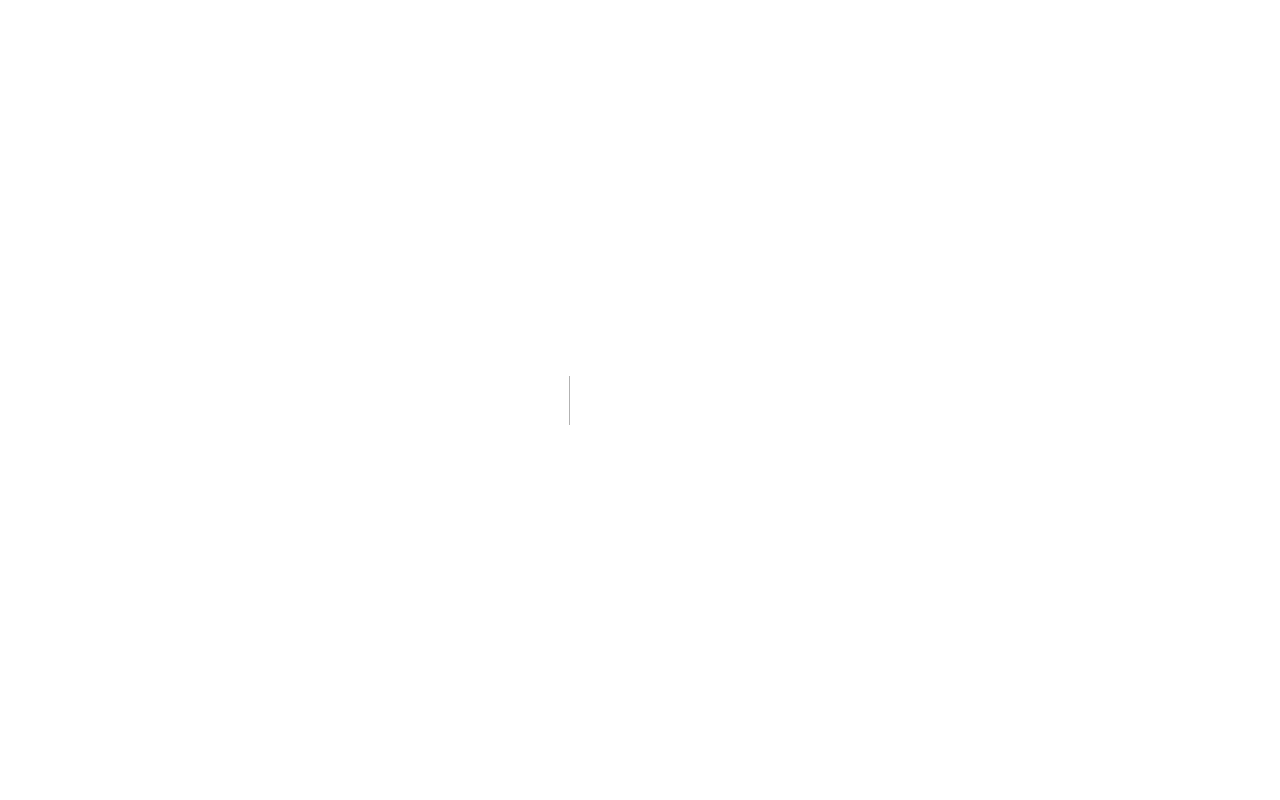
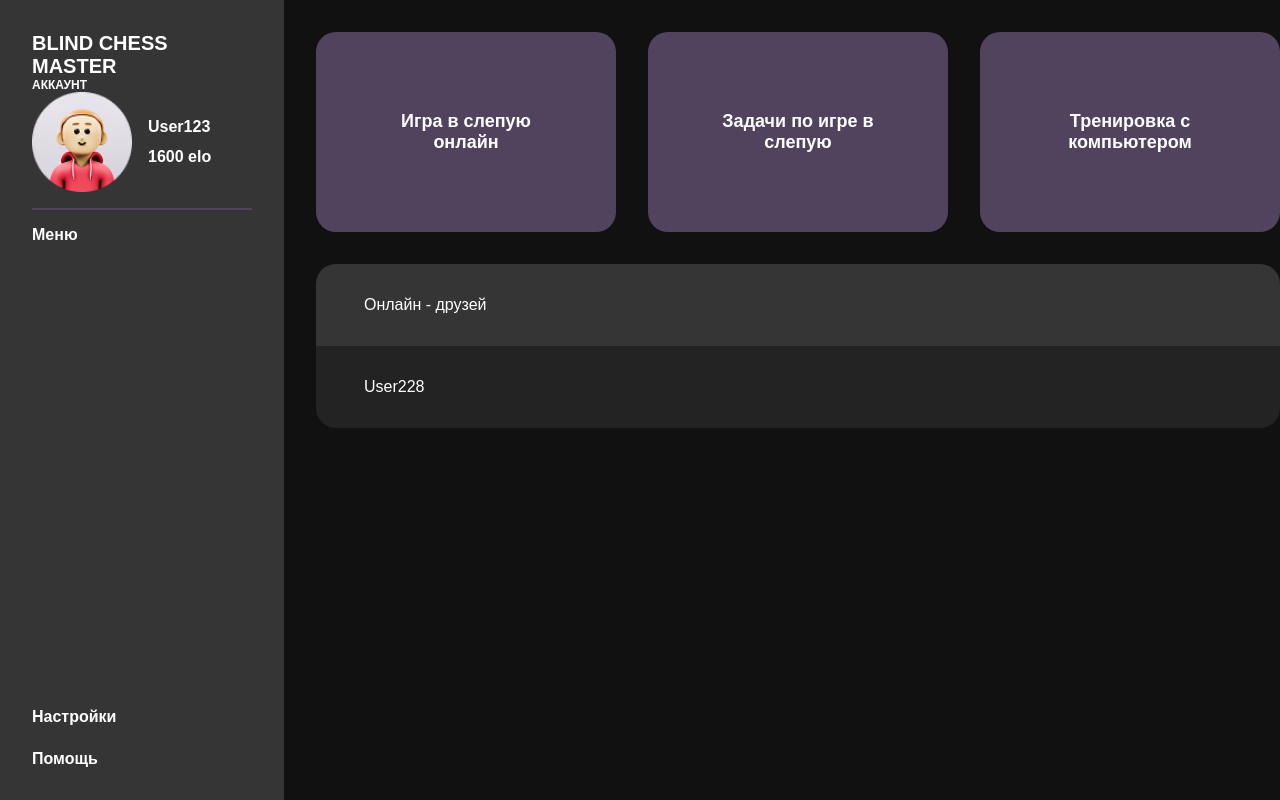
Before and after one commit to YaroslavSintsov/Blind-Chess-Game, a Next.js app: page /menu in a window 1280 px wide. Before the commit this address had no page. Built offline with nearby package versions, Linux system fonts and the light colour scheme.

Commit message:
подключение Link-ов

```diff
--- a/app/globals.css
+++ b/app/globals.css
@@ -326,6 +326,11 @@ select{
   to { opacity: 1; }
 }
 .menu-href{
-  border:none;
-  background-color: none;
+  text-decoration: none;
+  font-size: 16px;
+  font-weight: bold;
+  background-color: transparent;
+  border: none;
+  cursor: pointer;
+  color: #ffffff;
 }
--- a/app/page.tsx
+++ b/app/menu/page.tsx
@@ -6,9 +6,9 @@ import CardMenuBtnPlay from "@/src/components/CardMenuBtn/CardMenuBtn";
 import CardMenuBtnTactics from "@/src/components/CardMenuBtn/CardMenuBtnTactics";
 import CardMenuBtnTrening from "@/src/components/CardMenuBtn/CardMenuBtnTrening";
 import Friends from "@/src/components/online-friends/friends";
-import Game from "./Game";
-import Tactics from "./tactics";
-import Trening from './trening';
+import Tactics from "../tactics/page";
+import Trening from '../trening/page';
+import MenuBtn from "@/src/components/menu-btn";
 import Modal from "@/src/components/modal"; // Импорт компонента модального окна
 
 export default function Home() {
@@ -39,12 +39,7 @@ export default function Home() {
               </div>
               <hr />
               <div className="menu-before">
-                <button
-                  className={`menu-href ${activeTab === 'menu' ? 'active' : ''}`}
-                  onClick={() => setActiveTab('menu')}
-                >
-                  Главное меню
-                </button>
+                <MenuBtn></MenuBtn>
               </div>
             </div>
             <div className="menu-bottom">
@@ -83,7 +78,6 @@ export default function Home() {
             </>
           )}
 
-          {activeTab === 'game' && <Game />}
           {activeTab === 'tactics' && <Tactics />}
           {activeTab === 'training' && <Trening />}
         </main>
@@ -127,9 +121,6 @@ export default function Home() {
         </ul>
         <p>При возникновении проблем пишите в поддержку: <code>support@blindchess.com</code></p>
       </Modal>
-      <Game></Game>
-      <Tactics></Tactics>
-      <Trening></Trening>
     </>
   );
 }
--- a/app/Game.tsx
+++ b/app/tactics/page.tsx
@@ -6,11 +6,12 @@ import CardMenuBtnPlay from "@/src/components/CardMenuBtn/CardMenuBtn";
 import CardMenuBtnTactics from "@/src/components/CardMenuBtn/CardMenuBtnTactics";
 import CardMenuBtnTrening from "@/src/components/CardMenuBtn/CardMenuBtnTrening";
 import Friends from "@/src/components/online-friends/friends";
-import Tactics from "./tactics";
-import Trening from './trening';
+import MenuBtn from "@/src/components/menu-btn";
+import Game from "../game/page";
+import Trening from '../trening/page';
 import Modal from "@/src/components/modal"; // Импорт компонента модального окна
 
-export default function Game(){
+export default function Tactics(){
     const [activeTab, setActiveTab] = useState('menu');
 
     // Состояния для модальных окон
@@ -37,12 +38,7 @@ export default function Game(){
                               </div>
                               <hr />
                               <div className="menu-before">
-                        <button
-                        className={`menu-href ${activeTab === 'menu' ? 'active' : ''}`}
-                        onClick={() => setActiveTab('menu')}
-                        >
-                        Главное меню
-                        </button>
+                                <MenuBtn></MenuBtn>
                               </div>
                             </div>
                             <div className="menu-bottom">
@@ -62,10 +58,11 @@ export default function Game(){
                             </div>
                           </div>
                 </aside>
-                <div className="game-right">Трент алекс, Влахович, Витинья, Laporte, Bellingol, Bounou, Harry Kane, Theo Hernandes, Jordy Alba, Casteels, Kobel, Bacha, Modric, Bronze, Olmo, Ajer, Tokoz, Lisandro Martines, Gotze, Edegaard, Gabriel Jesus, Gnabri, Di lorenzo, Salah, Valverde, Gomez, Sterling, Rashford
+                <div className="game-right">
                     <div className="left_panel">
-                        <p className='made_moves'>Сделаные ходы</p>
-                        <div className="moves_panel"></div>
+                        <p className="title">Задача 1</p>
+                        <p className='made_moves'>Ход ___, ___ в _ хода</p>
+                        <div className="moves_panel_chess">Random position</div>
                         <textarea className="move_input" placeholder="Введите свой следующий ход например (лf3, e.g)" ></textarea>
                     </div>
                     <div className="game-container">
@@ -152,21 +149,20 @@ export default function Game(){
                             </div>
                         </div>
                         <div className="game-info">
-                            <p className="title-info">
-                                Информация о игре
-                            </p>
-                            <div className="status list-item">
-                                <p>Статус игры</p>
-                                <button className="button-status">
-                                    Игра идет
-                                </button>
+                            <div className="reiting list-item">
+                                <div className="level_hard">
+                                    <p className="level">Уровень сложности:</p>
+                                    <select name="level_hard" id="">
+                                        <option value="easy">Легкий</option>
+                                        <option value="medium">Средний</option>
+                                        <option value="hard">Сложный</option>
+                                    </select>
                                 </div>
-                            <div className="status list-item">
-                                <p>Анализ Stocfish: ___</p>
-                                <p>Время игры: __:__</p>
+                                <p className="raiting">Рейтинг: ____</p>
                             </div>
-                            <div className="last-move list-item">
-                                <p>Последний ход: ___</p>
+                            <div className="list-item">
+                                <button id="skip" className="btn">Пропустить задачу</button>
+                                <button id="skip" className="btn">Пропустить задачу</button>
                             </div>
                         </div>
                     </div>
@@ -177,7 +173,7 @@ export default function Game(){
                 onClose={() => setIsSettingsOpen(false)}
                 title="Настройки игры"
             >
-                <div className="setting-item">ЦП 85 Врт 85
+                <div className="setting-item">
                 <label htmlFor="sound">Звуковые эффекты:</label>
                 <input type="checkbox" id="sound" defaultChecked />
                 </div>
--- a/app/tactics.tsx
+++ b/app/trening/page.tsx
@@ -6,11 +6,12 @@ import CardMenuBtnPlay from "@/src/components/CardMenuBtn/CardMenuBtn";
 import CardMenuBtnTactics from "@/src/components/CardMenuBtn/CardMenuBtnTactics";
 import CardMenuBtnTrening from "@/src/components/CardMenuBtn/CardMenuBtnTrening";
 import Friends from "@/src/components/online-friends/friends";
-import Game from "./Game";
-import Trening from './trening';
-import Modal from "@/src/components/modal"; // Импорт компонента модального окна
+import Game from "../game/page";
+import MenuBtn from "@/src/components/menu-btn";
+import Tactics from "../tactics/page";
+import Modal from "@/src/components/modal";
 
-export default function Tactics(){
+export default function Trening(){
     const [activeTab, setActiveTab] = useState('menu');
 
     // Состояния для модальных окон
@@ -37,12 +38,7 @@ export default function Tactics(){
                               </div>
                               <hr />
                               <div className="menu-before">
-                        <button
-                        className={`menu-href ${activeTab === 'menu' ? 'active' : ''}`}
-                        onClick={() => setActiveTab('menu')}
-                        >
-                        Главное меню
-                        </button>
+                                <MenuBtn></MenuBtn>
                               </div>
                             </div>
                             <div className="menu-bottom">
@@ -64,9 +60,8 @@ export default function Tactics(){
                 </aside>
                 <div className="game-right">
                     <div className="left_panel">
-                        <p className="title">Задача 1</p>
-                        <p className='made_moves'>Ход ___, ___ в _ хода</p>
-                        <div className="moves_panel_chess">Random position</div>
+                        <p className='made_moves'>Сделаные ходы</p>
+                        <div className="moves_panel"></div>
                         <textarea className="move_input" placeholder="Введите свой следующий ход например (лf3, e.g)" ></textarea>
                     </div>
                     <div className="game-container">
@@ -153,25 +148,26 @@ export default function Tactics(){
                             </div>
                         </div>
                         <div className="game-info">
-                            <div className="reiting list-item">
-                                <div className="level_hard">
-                                    <p className="level">Уровень сложности:</p>
-                                    <select name="level_hard" id="">
-                                        <option value="easy">Легкий</option>
-                                        <option value="medium">Средний</option>
-                                        <option value="hard">Сложный</option>
-                                    </select>
-                                </div>
-                                <p className="raiting">Рейтинг: ____</p>
-                            </div>
-                            <div className="list-item">
-                                <button id="skip" className="btn">Пропустить задачу</button>
-                                <button id="skip" className="btn">Пропустить задачу</button>
+                            <button className="btn">
+                                Начать заново
+                            </button>
+                            <button className="button-status">
+                                Посмотреть позицию
+                            </button>
+                            <div className="status list-item">
+                                <button className="button-status">
+                                    Взять подсказку
+                                </button>
+                                <p>Stocfish: _</p>
+                                <button className="button-status">
+                                    Посмотреть угрозы
+                                </button>
                             </div>
                         </div>
                     </div>
                 </div>
             </div>
+      {/* Модальное окно Настроек */}
             <Modal
                 isOpen={isSettingsOpen}
                 onClose={() => setIsSettingsOpen(false)}
--- a/src/components/CardMenuBtn/CardMenuBtn.tsx
+++ b/src/components/CardMenuBtn/CardMenuBtn.tsx
@@ -8,6 +8,6 @@ export default function CardMenuBtnPlay(){
         // <a href="@/src/pages/BlindGame" className="card" id="card-play">
         //     Игра в слепую онлайн
         // </a>
-        <Link href="/Game" className='card'>Игра в слепую онлайн</Link>
+        <Link href="/game" className='card'>Игра в слепую онлайн</Link>
     )
 }
--- a/src/components/CardMenuBtn/CardMenuBtnTactics.tsx
+++ b/src/components/CardMenuBtn/CardMenuBtnTactics.tsx
@@ -1,9 +1,8 @@
 import './cardMenuBtn.css'
+import Link from 'next/link'
 
 export default function CardMenuBtnTactics(){
     return(
-        <a href='' className="card" id="card-tactiks">
-            Задачи по игре в слепую
-        </a>
+        <Link href="/tactics" className='card'>Задачи по игре в слепую</Link>
     )
 }
--- a/src/components/CardMenuBtn/CardMenuBtnTrening.tsx
+++ b/src/components/CardMenuBtn/CardMenuBtnTrening.tsx
@@ -1,9 +1,8 @@
 import './cardMenuBtn.css'
+import Link from 'next/link'
 
 export default function CardMenuBtnTrening(){
     return(
-        <a href='' className="card" id="card-trening">
-            Тренировка с компьютером
-        </a>
+        <Link href="/trening" className='card'>Тренировка с компьютером</Link>
     )
 }
--- /dev/null
+++ b/src/components/menu-btn.tsx
@@ -0,0 +1,7 @@
+import Link from 'next/link';
+
+export default function MenuBtn() {
+  return (
+    <Link href={'/menu'} className="menu-href">Меню</Link>
+  );
+}
```
Also changed, not shown: app/game/page.tsx (renamed from app/trening.tsx, +20 -24 lines). Lines whose indentation alone changed are shown as unchanged.
